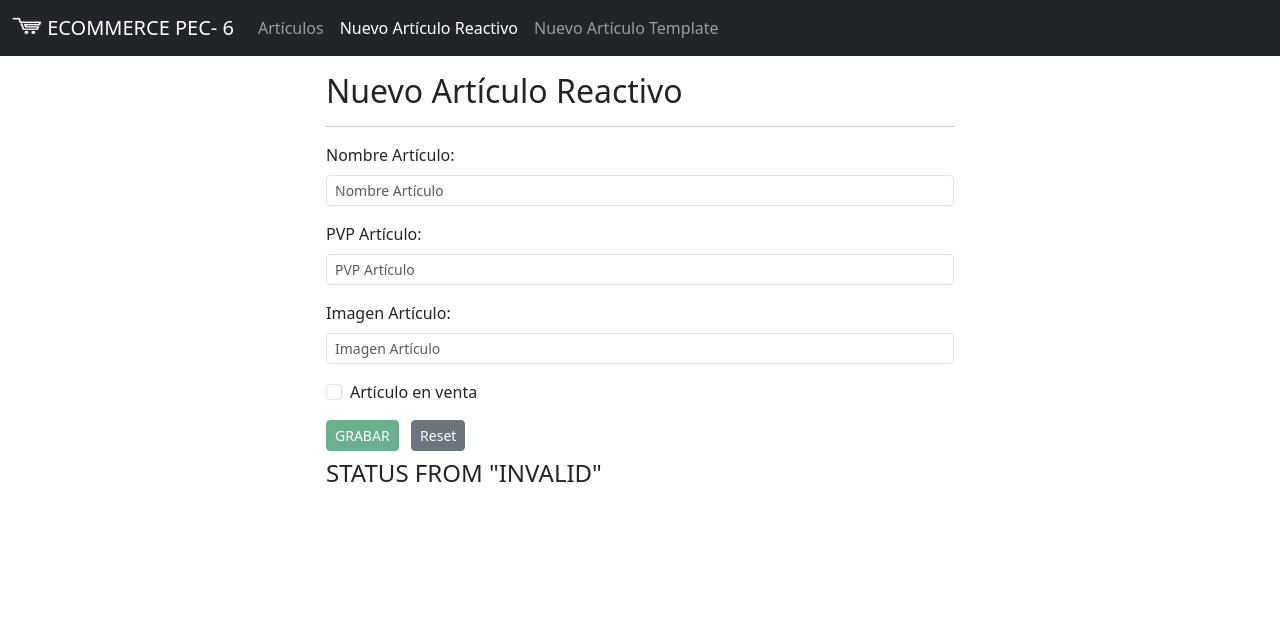
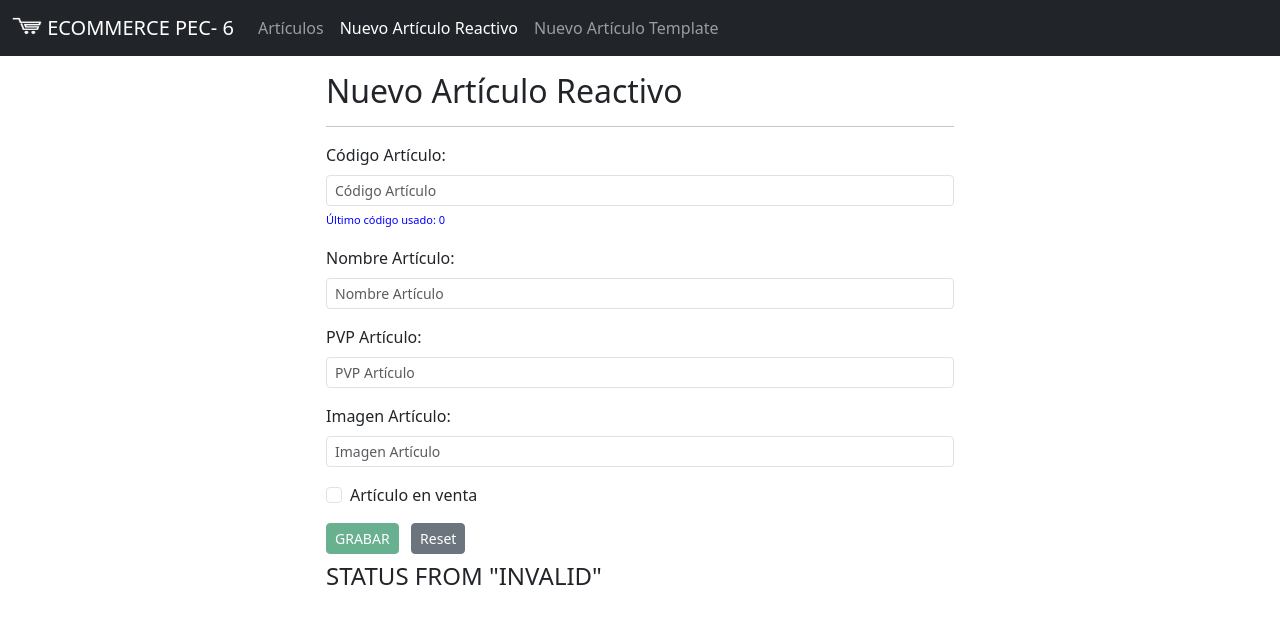
Before and after one commit to ajfp2/frontend-ecommerce, an Angular app: page / in a window 1280 px wide. Both pictures are taken after a click on the link "Nuevo Artículo Reactivo". Shown: the top 624 px of the page. Built offline with nearby package versions, Linux system fonts and the light colour scheme; no server answers.

Commit message:
PEC 6- Terminada

```diff
--- a/src/app/articles/article-list/article-list.component.ts
+++ b/src/app/articles/article-list/article-list.component.ts
@@ -57,13 +57,12 @@ export class ArticleListComponent implements OnInit{
 
     onChangeQuantity(ev: ArticleQuantityChange){
         this.as.changeQuantity(ev.article.id, ev.quantityChange).subscribe((res) => {
-                console.log(res.msg);
+                alert(res.msg);
                 this.reloadArticlesList.next();
             },
             err => {
                 alert(err.error.msg);
                 console.error(err);
-
             }
         );
     }
--- a/src/app/articles/article-new-reactive/article-new-reactive.component.html
+++ b/src/app/articles/article-new-reactive/article-new-reactive.component.html
@@ -5,14 +5,14 @@
         <h2>Nuevo Artículo Reactivo</h2><hr>
         <form (ngSubmit)="createArticle()" [formGroup]="articleForm">
 
-            <!-- <div class="article-code mb-3">
+            <div class="article-code mb-3">
                 <label for="id" class="form-label">Código Artículo:</label>
                 <input type="number" aria-describedby="uidHelp" class="form-control form-control-sm" min='1' step='1' placeholder="Código Artículo" id="id" name="id" formControlName="id">
                 <span style="color: blue; font-size: 11px;">Último código usado: {{ ultimoID }}</span>
                 <div id="uidHelp" class="form-text">
                     <span *ngIf="articleForm.get('id').invalid && ( articleForm.get('id').dirty || articleForm.get('id').touched )">El código es obligatorio.</span>
                 </div>
-            </div> -->
+            </div>
 
             <div class="article-name mb-3">
                 <label for="name" class="form-label">Nombre Artículo:</label>
--- a/src/app/articles/article-new-reactive/article-new-reactive.component.ts
+++ b/src/app/articles/article-new-reactive/article-new-reactive.component.ts
@@ -23,7 +23,7 @@ export class ArticleNewReactiveComponent implements OnInit{
         const patronURL = /(?:https?):\/\/(\w+:?\w*)?(\S+)(:\d+)?(\/|\/([\w#!:.?+=&%!\-\/]))?/;
         this.as.getArticles('').subscribe(r => this.ultimoID = r.length);
         this.articleForm = this.formBuilder.group({
-            //id: [null, [Validators.min(0)]],
+            id: [null, [Validators.min(0)]],
             name: ['', [Validators.required, CustomValidator.nameValidator()]],
             price: [null, [Validators.required, Validators.min(0.1)]],
             imageUrl: ['', [Validators.required, Validators.pattern(patronURL)]],
@@ -34,10 +34,8 @@ export class ArticleNewReactiveComponent implements OnInit{
     createArticle(){
         this.grabando = true;
         this.as.create(this.articleForm.value).subscribe( (res: any) => {
-            console.log("res", res);
             alert(`El Articulo con código ${ res.id } ha sido creado correctamente`);
         }, err => {
-            console.log("err", err);
             alert(err.error.msg);
         });
         console.log("CREANDO ARTÍCULO REACTIVO:", this.articleForm.value);
```
